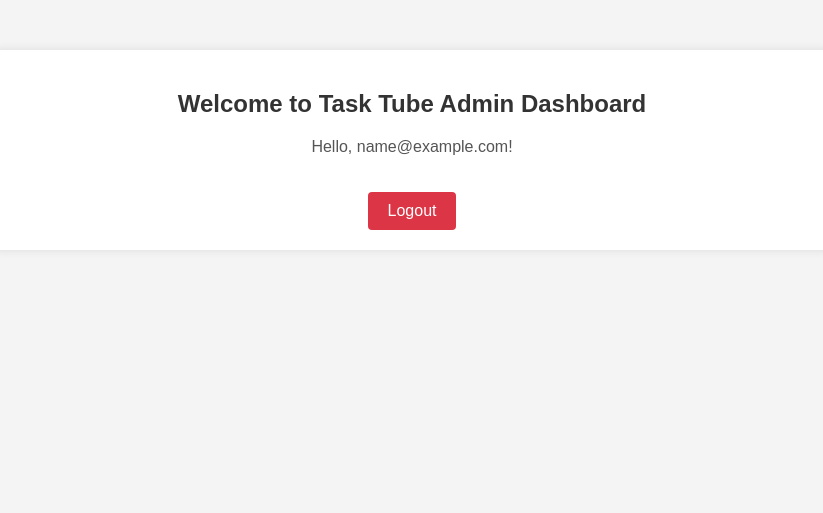
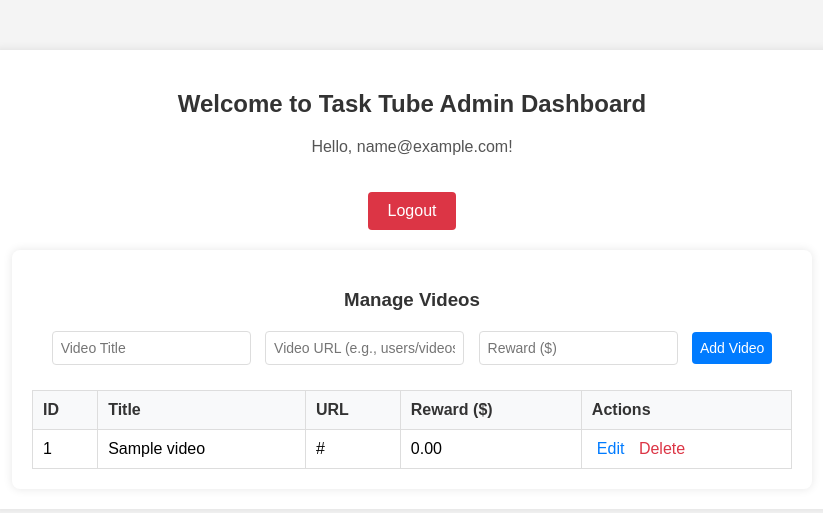
Before and after one commit to Xantech007/cashtube-clone, a PHP site: page /admin/dashboard.php in a window 1280 px wide. Shown: the top 513 px of the page, without its empty margins (228-1051 px from the left). Run offline with PHP 8.4, Linux system fonts and the light colour scheme; the visitor is signed in with stand-in values (Sample User, id 1); tables that the repository leaves empty or names only in its code hold one stand-in row (values such as "Sample post").

Commit message:
Update dashboard.php

```diff
--- a/admin/dashboard.php
+++ b/admin/dashboard.php
@@ -5,6 +5,19 @@ session_start();
 if (!isset($_SESSION['admin_id'])) {
     header("Location: login.php");
     exit;
+}
+
+require_once '../database/conn.php';
+
+// Fetch all videos
+try {
+    $stmt = $pdo->prepare("SELECT id, title, url, reward FROM videos ORDER BY id");
+    $stmt->execute();
+    $videos = $stmt->fetchAll(PDO::FETCH_ASSOC);
+} catch (PDOException $e) {
+    error_log('Video fetch error: ' . $e->getMessage(), 3, '../debug.log');
+    $videos = [];
+    $error = 'Failed to load videos: ' . $e->getMessage();
 }
 ?>
 
@@ -54,6 +67,81 @@ if (!isset($_SESSION['admin_id'])) {
         .logout-link:hover {
             background-color: #c82333;
         }
+
+        /* Video Management Section */
+        .video-management {
+            background-color: #fff;
+            border-radius: 8px;
+            padding: 20px;
+            margin-top: 20px;
+            box-shadow: 0 0 10px rgba(0, 0, 0, 0.1);
+        }
+
+        .video-management h3 {
+            color: #333;
+            margin-bottom: 15px;
+        }
+
+        .add-video-form {
+            margin-bottom: 20px;
+        }
+
+        .add-video-form input,
+        .add-video-form button {
+            padding: 8px;
+            margin: 5px;
+            border: 1px solid #ddd;
+            border-radius: 4px;
+            font-size: 14px;
+        }
+
+        .add-video-form button {
+            background-color: #007bff;
+            color: #fff;
+            border: none;
+            cursor: pointer;
+        }
+
+        .add-video-form button:hover {
+            background-color: #0056b3;
+        }
+
+        .video-table {
+            width: 100%;
+            border-collapse: collapse;
+            margin-top: 10px;
+        }
+
+        .video-table th,
+        .video-table td {
+            padding: 10px;
+            border: 1px solid #ddd;
+            text-align: left;
+        }
+
+        .video-table th {
+            background-color: #f8f9fa;
+            color: #333;
+        }
+
+        .video-table a {
+            margin: 0 5px;
+            text-decoration: none;
+            color: #007bff;
+        }
+
+        .video-table a.delete {
+            color: #dc3545;
+        }
+
+        .video-table a:hover {
+            text-decoration: underline;
+        }
+
+        .error {
+            color: red;
+            margin-bottom: 15px;
+        }
     </style>
 </head>
 <body>
@@ -61,6 +149,53 @@ if (!isset($_SESSION['admin_id'])) {
         <h2>Welcome to Task Tube Admin Dashboard</h2>
         <p>Hello, <?php echo htmlspecialchars($_SESSION['admin_email']); ?>!</p>
         <a href="logout.php" class="logout-link">Logout</a>
+
+        <!-- Video Management Section -->
+        <div class="video-management">
+            <h3>Manage Videos</h3>
+            <?php if (isset($error)): ?>
+                <p class="error"><?php echo htmlspecialchars($error); ?></p>
+            <?php endif; ?>
+
+            <!-- Add Video Form -->
+            <form action="add_video.php" method="POST" class="add-video-form">
+                <input type="text" name="title" placeholder="Video Title" required>
+                <input type="text" name="url" placeholder="Video URL (e.g., users/videos/video.mp4)" required>
+                <input type="number" name="reward" placeholder="Reward ($)" step="0.01" required>
+                <button type="submit">Add Video</button>
+            </form>
+
+            <!-- Video List -->
+            <?php if (empty($videos)): ?>
+                <p>No videos available.</p>
+            <?php else: ?>
+                <table class="video-table">
+                    <thead>
+                        <tr>
+                            <th>ID</th>
+                            <th>Title</th>
+                            <th>URL</th>
+                            <th>Reward ($)</th>
+                            <th>Actions</th>
+                        </tr>
+                    </thead>
+                    <tbody>
+                        <?php foreach ($videos as $video): ?>
+                            <tr>
+                                <td><?php echo htmlspecialchars($video['id']); ?></td>
+                                <td><?php echo htmlspecialchars($video['title']); ?></td>
+                                <td><?php echo htmlspecialchars($video['url']); ?></td>
+                                <td><?php echo number_format($video['reward'], 2); ?></td>
+                                <td>
+                                    <a href="edit_video.php?id=<?php echo $video['id']; ?>">Edit</a>
+                                    <a href="delete_video.php?id=<?php echo $video['id']; ?>" class="delete" onclick="return confirm('Are you sure you want to delete this video?');">Delete</a>
+                                </td>
+                            </tr>
+                        <?php endforeach; ?>
+                    </tbody>
+                </table>
+            <?php endif; ?>
+        </div>
     </div>
 </body>
 </html>
```
